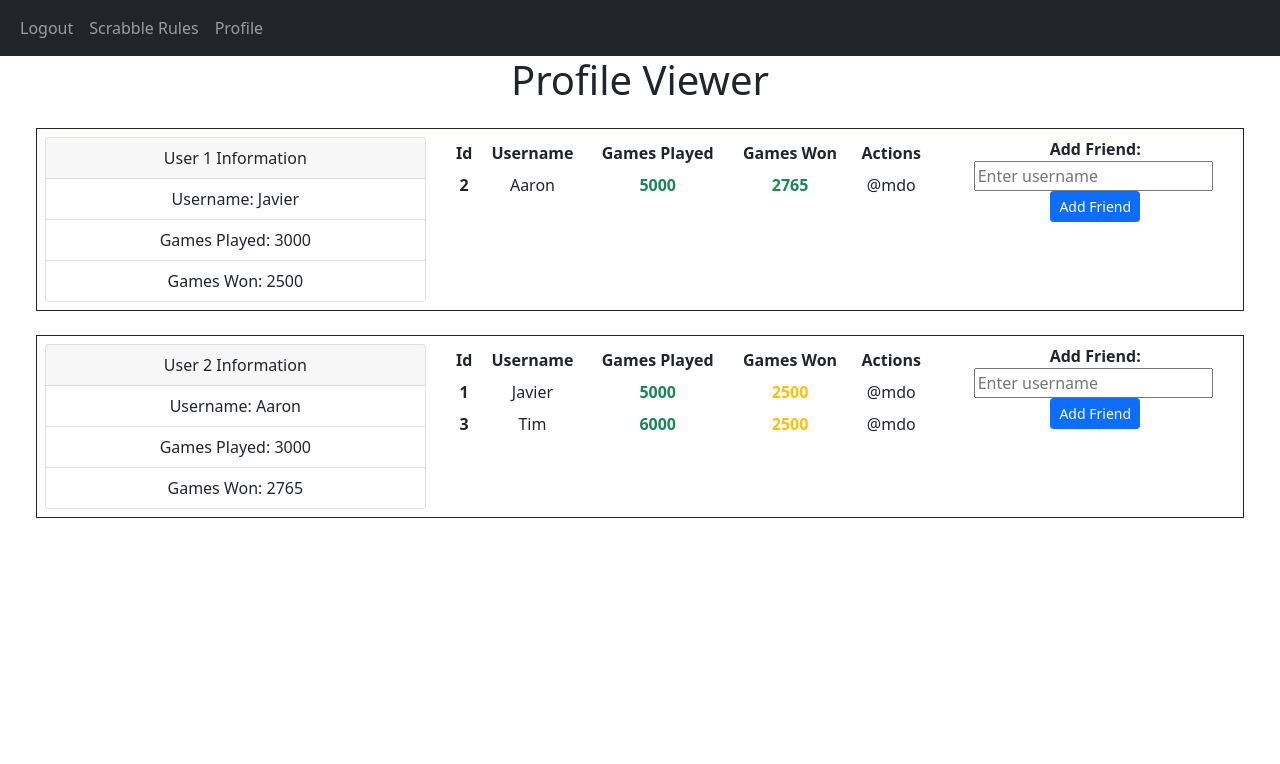
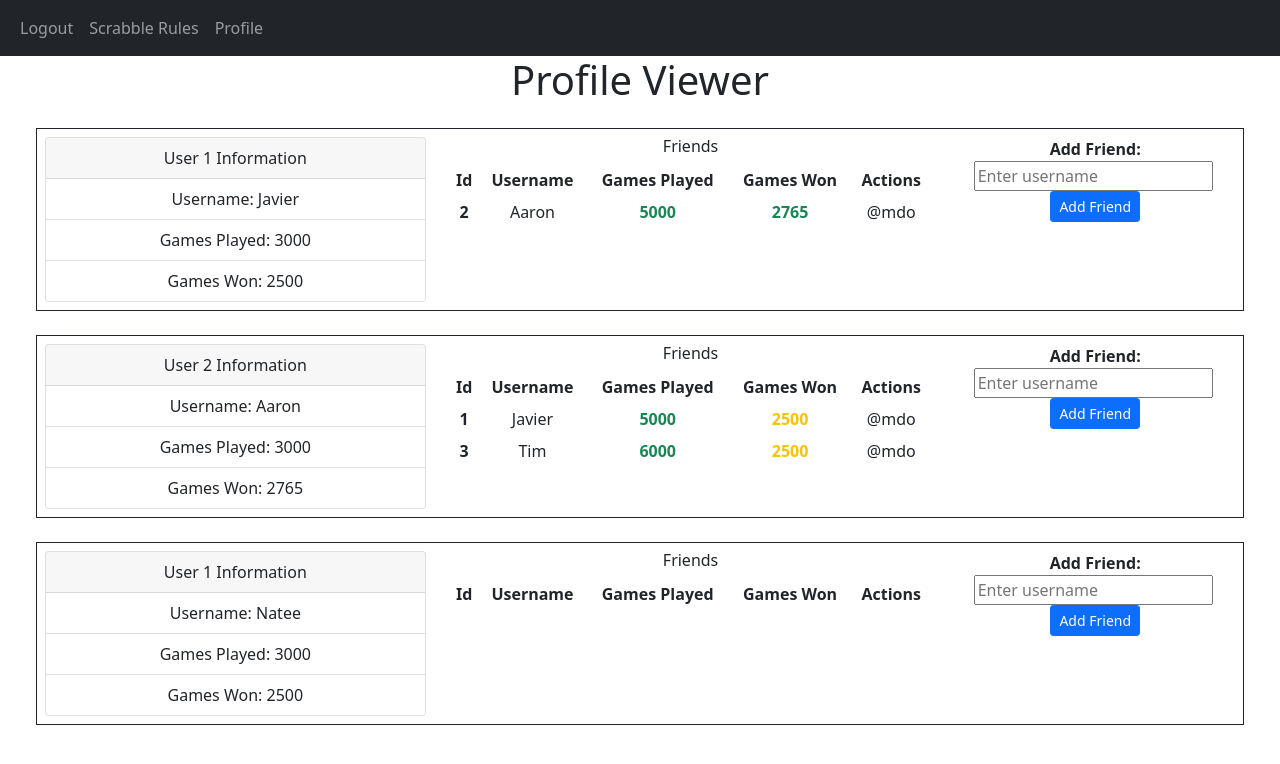
Before and after one commit to 210614-JavaFS/ProjectTwoAlchemy, a React (Create React App) app in the folder project-two-front/: page /profile in a window 1280 px wide. Shown: the top 764 px of the page. Built offline with nearby package versions, Linux system fonts and the light colour scheme.

Commit message:
minor changes

```diff
--- a/project-two-front/src/App.tsx
+++ b/project-two-front/src/App.tsx
@@ -31,7 +31,7 @@ function App() {
               <Route exact path="/">
                 <Login />
               </Route>
-              <Route exact path="/">
+              <Route exact path="/register">
                 <Register />
               </Route>
               <Route exact path="/rules" component={()=>{
--- a/project-two-front/src/Component/profile/userProfile.tsx
+++ b/project-two-front/src/Component/profile/userProfile.tsx
@@ -21,6 +21,7 @@ type Props = {
                 </div>
             </div>
             <div className="col-md-5">
+                <h6>Friends</h6>
                 <table className="table table-sm table-borderless">
                     <thead>
                         <tr>
@@ -32,7 +33,7 @@ type Props = {
                         </tr>
                     </thead>
                     <tbody>
-                        {props.user.friends.map(friend => {
+                        {props.user.friends && props.user.friends.map(friend => {
                             return(
                             <React.Fragment>
                                 <tr>
--- a/project-two-front/src/data.json
+++ b/project-two-front/src/data.json
@@ -14,5 +14,12 @@
         {"uId":1,"username":"Javier","gamesPlayed":5000,"gamesWon":2500},
         {"uId":3,"username":"Tim","gamesPlayed":6000,"gamesWon":2500}
     ]
+ },
+ {
+    "uId":1,
+    "username":"Natee",
+    "gamesPlayed":3000,
+    "gamesWon":2500,
+    "friends":[]
  }
 ]
--- a/project-two-front/src/models/user.ts
+++ b/project-two-front/src/models/user.ts
@@ -7,7 +7,7 @@ type Friends={
 
 export class User{
 
-    constructor(public uId:number, public username:string, public gamesPlayed:number, public gamesWon:number, public friends:Friends[]){
+    constructor(public uId:number, public username:string, public gamesPlayed:number, public gamesWon:number, public friends?:Friends[]){
 
     }
 }
```
